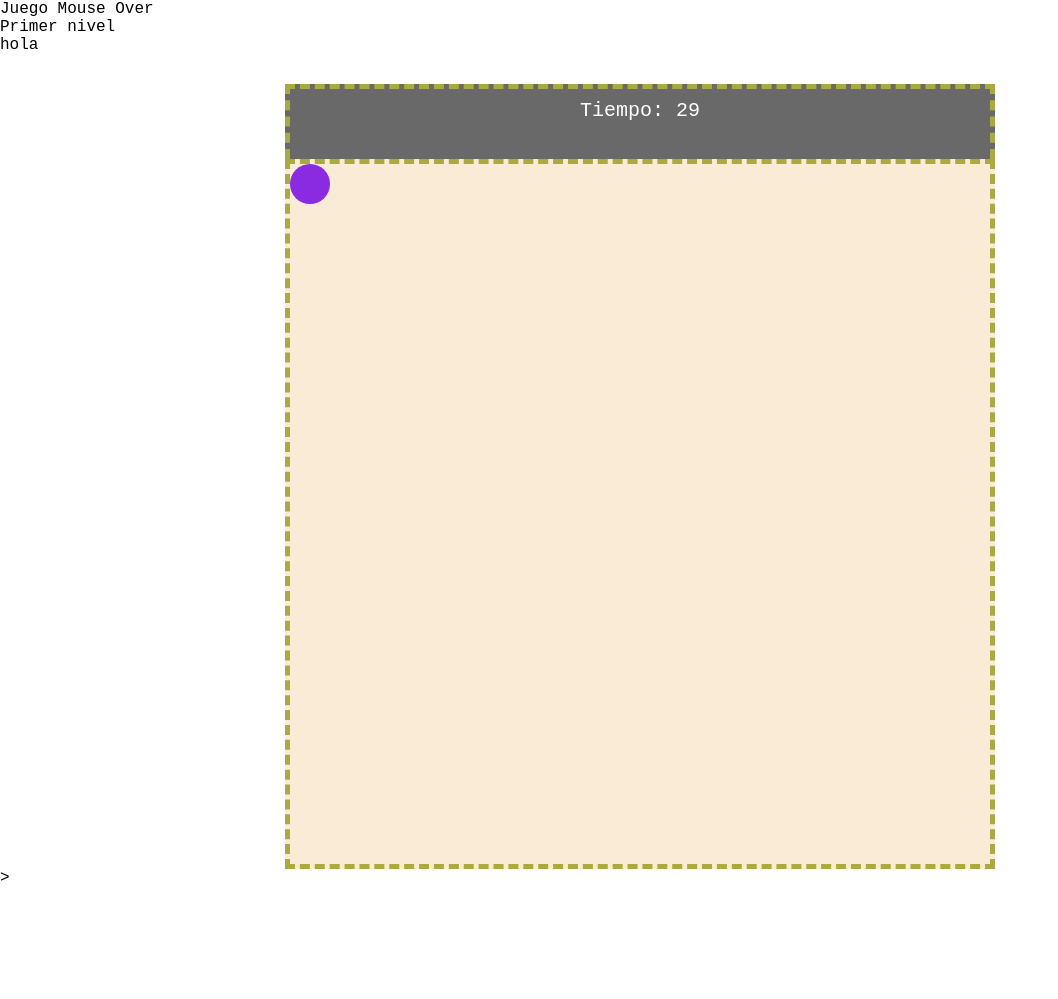
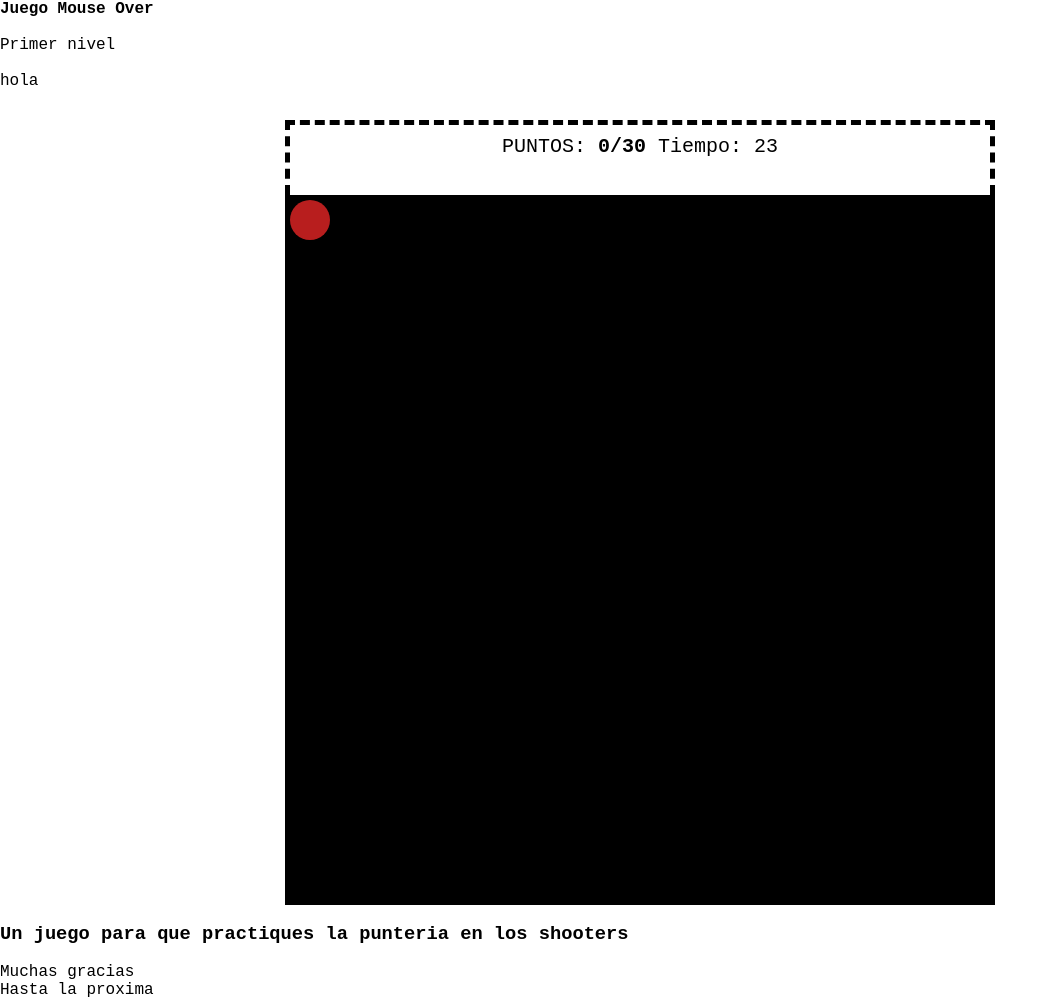
Before and after one commit to AFTR05/ws-algoritmos, a plain HTML site: page mouse_over_game/index.html in a window 1280 px wide. Shown: the whole page, without its empty margins (0-1058 px from the left). Before the commit the page ends 887 px from the top, so only its background shows below. Drawn offline with Linux system fonts and the light colour scheme.

Commit message:
Juego rediseñado

```diff
--- a/mouse_over_game/css/style.css
+++ b/mouse_over_game/css/style.css
@@ -9,11 +9,11 @@
     margin: auto;
     width: 700px;
     height: 700px;
-    background-color: antiquewhite;
-    border: 5px dashed #aa4;
+    background-color: rgb(0, 0, 0);
+    border: 5px dashed rgb(0, 0, 0);
 }
 #player{
-    background-color: blueviolet;
+    background-color: rgb(184, 30, 30);
     border:4px;
     width: 40px;
     height: 40px;
@@ -22,11 +22,11 @@
     transition: all 0.3s;
 }
 .pointer{
-    background-color: dimgrey;
+    background-color: rgb(255, 255, 255);
     height: 50px;
     margin-top: 30px;
     border-bottom: 0px;
-    color: #fff;
+    color: rgb(0, 0, 0);
     font-size: 20px;
     text-align: center;
     padding: 10px 0px;
--- a/mouse_over_game/index.html
+++ b/mouse_over_game/index.html
@@ -9,11 +9,11 @@
 </head>
 <body>
     <div class="contenedor-prueba">
-        <span>Juego Mouse Over</span>
-        <p>Primer nivel</p>
+        <h4>Juego Mouse Over</h4> <br>
+        <p>Primer nivel</p> <br>
         <p>hola</p>
     </div>
-    <!--Cambio para repositorio-->
+
     <div class="container pointer">
         <span id="score"></span>
         <span id="ned"></span>
@@ -22,6 +22,13 @@
     <div class="container">
         <div id="player"></div>
     </div>
+
+    <div class="Derechos">
+        <br>
+        <h3> Un juego para que practiques la punteria en los shooters</h3> <br>
+        <p>Muchas gracias</p>
+        <p>Hasta la proxima</p>
+    </div>
     <script src='js/main.js'></script>
 </body>
-</html>>
+</html>
--- a/mouse_over_game/js/main.js
+++ b/mouse_over_game/js/main.js
@@ -4,26 +4,27 @@ var puntos=0;
 var tiempo=30;
 var puntosObjetivo=30;
 
-function sumarPuntos(){
+function sumarPuntos(){      // esta funcion lo que se encarga es de sumar los puntos incrementandolos
  puntos++;
- document.getElementById("score").innerHTML= "PUNTOS: <b>"+puntos+ "/"+puntosObjetivo+"</b>";
+
  let ranNum= Math.round(Math.random()*500);
  let ranNum2= Math.round(Math.random()*500);
  document.getElementById("player").style.marginTop=ranNum+"px";
  document.getElementById("player").style.marginLeft=ranNum+"px";
- if(puntos==30){
+ if(puntos==30){              // si se llega a el 30 entonces que me muestre que gane
      alert("ganaste");
  }
 }
 
-function restarTiempo(){
+function restarTiempo(){       // Esta funcion lo que se encarga es de restar o decrementar el tiempo hasta llegar a cero
     tiempo--;
-    document.getElementById("time").innerHTML=" Tiempo: "+tiempo+ " ";
-    if(tiempo==0){
+    document.getElementById("score").innerHTML= "PUNTOS: <b>"+puntos+ "/"+puntosObjetivo+"</b>";   // esto se encarga de mostrar el puntaje
+    document.getElementById("time").innerHTML=" Tiempo: "+tiempo+ " ";      // esto se encarga de mostrar el tiempo
+    if(tiempo==0){            //esta condicion lo que hace es de que si el tiempo es = 0 me muestre que perdi
         alert("Perdiste!");
         tiempo=30;
         puntos=0;
     }
 }
 
-setTimeout(restarTiempo,500);
+setInterval(restarTiempo,700);     //se encarga de dar el intervalo de tiempo de la cuenta regresiva
```
